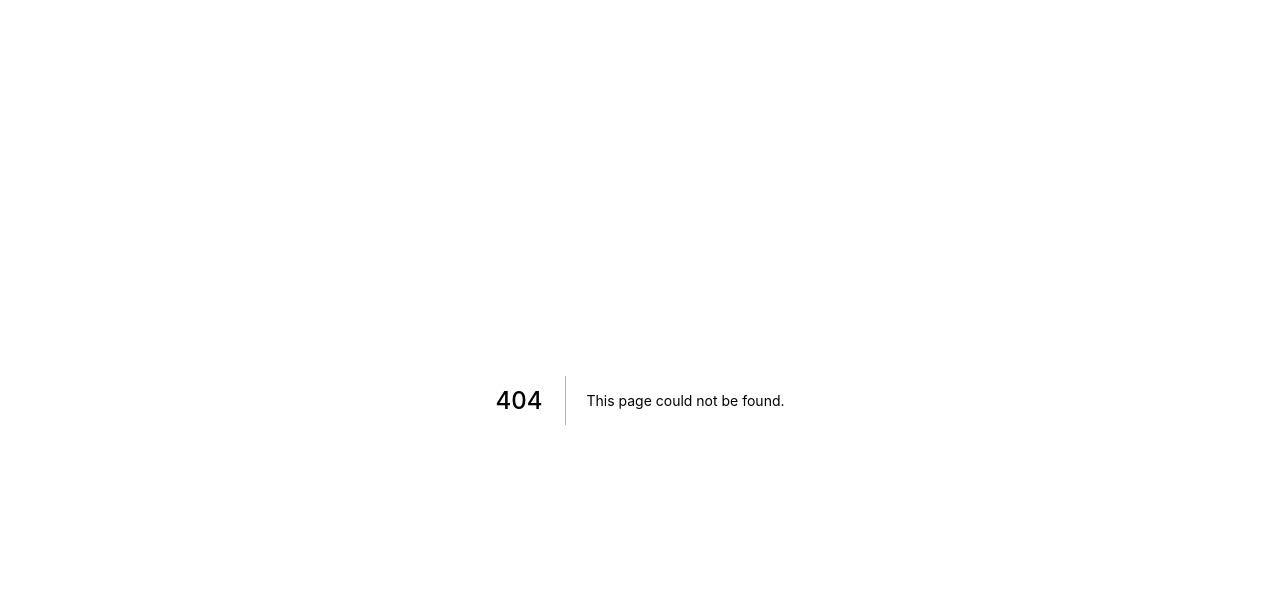
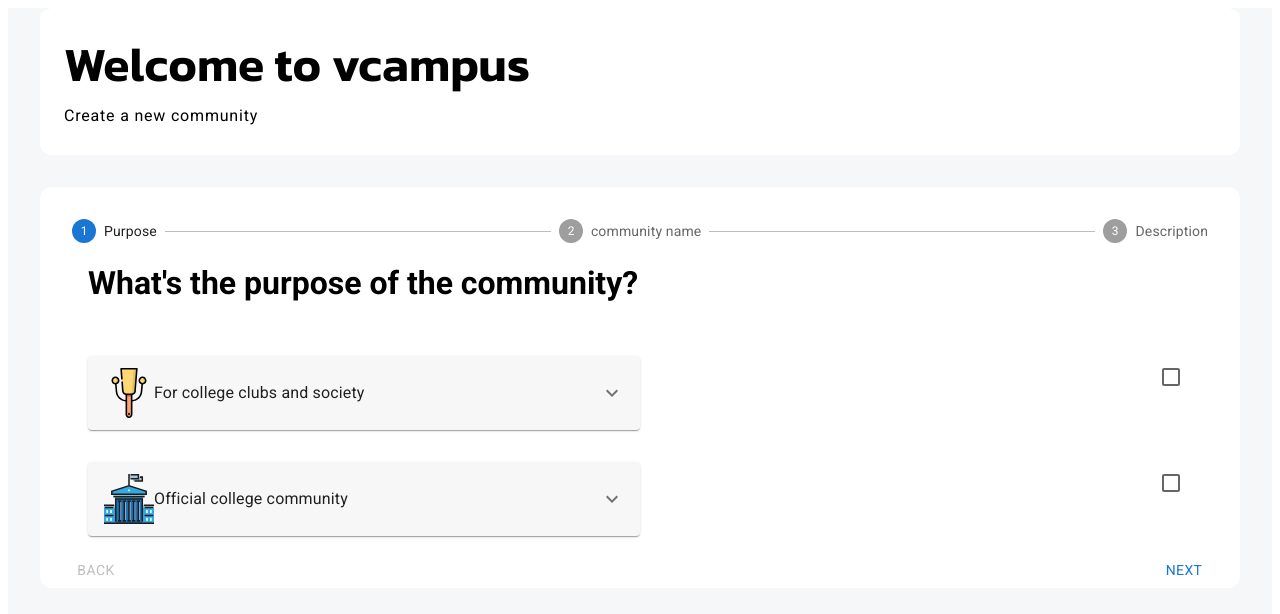
Before and after one commit to KrishnaTyagi01/vcampus, a Next.js app: page /newcommunity in a window 1280 px wide. Before the commit this address had no page. Shown: the top 614 px of the page. Built offline with nearby package versions, Linux system fonts and the light colour scheme; no server answers.

Commit message:
new community ui

```diff
--- /dev/null
+++ b/src/pages/newcommunity.js
@@ -0,0 +1,263 @@
+import React, { useState, useEffect } from "react";
+import { Container } from "@mui/material";
+import { Typography, TextField, Button } from "@mui/material";
+import Image from "next/image";
+import nouser from "../assets/nouser.jpg";
+
+import { useSession } from "next-auth/react";
+import Link from "next/link";
+
+import Box from "@mui/material/Box";
+import Stepper from "@mui/material/Stepper";
+import Step from "@mui/material/Step";
+import StepLabel from "@mui/material/StepLabel";
+import Paper from "@mui/material/Paper";
+import { Accordion, AccordionDetails, AccordionSummary } from "@mui/material";
+import ExpandMoreIcon from "@mui/icons-material/ExpandMore";
+import Checkbox from "@mui/material/Checkbox";
+import clubImg from "../assets/clubs.svg";
+import collegeImg from "../assets/college.svg";
+import CheckCircleOutlineIcon from "@mui/icons-material/CheckCircleOutline";
+
+const steps = ["Purpose", "community name", "Description"];
+
+function NewCommunity() {
+  const { data: session, status } = useSession();
+
+  const [activeStep, setActiveStep] = React.useState(0);
+  const [skipped, setSkipped] = React.useState(new Set());
+
+  const isStepOptional = (step) => {
+    return step === 1;
+  };
+
+  const isStepSkipped = (step) => {
+    return skipped.has(step);
+  };
+
+  const handleNext = () => {
+    let newSkipped = skipped;
+    if (isStepSkipped(activeStep)) {
+      newSkipped = new Set(newSkipped.values());
+      newSkipped.delete(activeStep);
+    }
+
+    setActiveStep((prevActiveStep) => prevActiveStep + 1);
+    setSkipped(newSkipped);
+  };
+
+  const handleBack = () => {
+    setActiveStep((prevActiveStep) => prevActiveStep - 1);
+  };
+
+  const handleSkip = () => {
+    if (!isStepOptional(activeStep)) {
+      // You probably want to guard against something like this,
+      // it should never occur unless someone's actively trying to break something.
+      throw new Error("You can't skip a step that isn't optional.");
+    }
+
+    setActiveStep((prevActiveStep) => prevActiveStep + 1);
+    setSkipped((prevSkipped) => {
+      const newSkipped = new Set(prevSkipped.values());
+      newSkipped.add(activeStep);
+      return newSkipped;
+    });
+  };
+
+  const handleReset = () => {
+    setActiveStep(0);
+  };
+
+  return (
+    <div className="bg-gray-100/75	min-h-screen flex flex-col items-center ">
+      <Container className="bg-white rounded-xl flex flex-col justify-center items-center mb-8">
+        <h1 className="font-kanit text-5xl">Welcome to vcampus</h1>
+        <h5
+          style={{ marginTop: "-1rem" }}
+          className="font-roboto font-light tracking-wider text-base"
+        >
+          Create a new community
+        </h5>
+      </Container>
+
+      <Container className="bg-white rounded-xl">
+        <Box sx={{ width: "100%" }} className="mt-8">
+          <Stepper activeStep={activeStep}>
+            {steps.map((label, index) => {
+              const stepProps = {};
+              const labelProps = {};
+              if (isStepSkipped(index)) {
+                stepProps.completed = false;
+              }
+              return (
+                <Step key={label} {...stepProps}>
+                  <StepLabel {...labelProps}>{label}</StepLabel>
+                </Step>
+              );
+            })}
+          </Stepper>
+          {activeStep === steps.length ? (
+            <React.Fragment>
+              <div className="flex items-center justify-center mt-12">
+                <CheckCircleOutlineIcon
+                  style={{ color: "green", width: "4rem", height: "4rem" }}
+                />
+                <h1 className="font-roboto">
+                  You have successfully created your community
+                </h1>
+              </div>
+              <Box sx={{ display: "flex", flexDirection: "row", pt: 2 }}>
+                <Box sx={{ flex: "1 1 auto" }} />
+                <Button onClick={handleReset}>Go to Dashboard</Button>
+              </Box>
+            </React.Fragment>
+          ) : (
+            <React.Fragment>
+              <Container>
+                {activeStep == 0 && (
+                  <>
+                    <div>
+                      <h1 className="font-roboto">
+                        What's the purpose of the community?
+                      </h1>
+                      <div className="flex w-full justify-between items-center">
+                        <Accordion
+                          style={{
+                            backgroundColor: "rgba(176,176,176, .1)",
+                            width: "50%",
+                          }}
+                          className="mt-8"
+                          id="accordion"
+                        >
+                          <AccordionSummary
+                            expandIcon={<ExpandMoreIcon />}
+                            aria-controls="panel1a-content"
+                            id="panel1a-header"
+                          >
+                            <div className="flex items-center">
+                              <Image src={clubImg} height="50px" width="50px" />
+                              <Typography className="font-kanit font-bold text-xl ml-6">
+                                For college clubs and society
+                              </Typography>
+                            </div>
+                          </AccordionSummary>
+                          <AccordionDetails>
+                            <Typography id="font-roboto">For clubs </Typography>
+                          </AccordionDetails>
+                        </Accordion>
+                        <Checkbox color="success" />
+                      </div>
+                      <div className="flex w-full justify-between items-center">
+                        <Accordion
+                          style={{
+                            backgroundColor: "rgba(176,176,176, .1)",
+                            width: "50%",
+                          }}
+                          id="accordion"
+                          className="mt-8"
+                        >
+                          <AccordionSummary
+                            expandIcon={<ExpandMoreIcon />}
+                            aria-controls="panel1a-content"
+                            id="panel1a-header"
+                          >
+                            <div className="flex items-center">
+                              <Image
+                                src={collegeImg}
+                                height="50px"
+                                width="50px"
+                              />
+                              <Typography className="font-kanit font-bold text-xl ml-6">
+                                Official college community
+                              </Typography>
+                            </div>
+                          </AccordionSummary>
+                          <AccordionDetails>
+                            <Typography id="font-roboto">Official </Typography>
+                          </AccordionDetails>
+                        </Accordion>
+                        <Checkbox color="success" />
+                      </div>
+                    </div>
+                  </>
+                )}
+
+                {activeStep == 1 && (
+                  <>
+                    <h1 className="font-roboto">
+                      Give a name to your community
+                    </h1>
+                    <div className="px-4 py-4 flex justify-between items-center">
+                      <Typography>Community Name</Typography>
+                      <TextField
+                        id="fullWidth"
+                        placeholder="Give a unique name to your community"
+                        // onChange={handleChange("fullName")}
+                        // value={fullName}
+                        style={{ width: "60%", borderRadius: "50%" }}
+                        variant="outlined"
+                      />
+                    </div>
+                  </>
+                )}
+
+                {activeStep == 2 && (
+                  <>
+                    <h1 className="font-roboto">
+                      Give a small description of your community
+                    </h1>
+                    <TextField
+                      id="outlined-multiline-static"
+                      label="description"
+                      multiline
+                      rows={4}
+                      className="w-full mt-6"
+                      defaultValue="Write something about your community"
+                    />
+                  </>
+                )}
+              </Container>
+              <Box sx={{ display: "flex", flexDirection: "row", pt: 2 }}>
+                <Button
+                  color="inherit"
+                  disabled={activeStep === 0}
+                  onClick={handleBack}
+                  sx={{ mr: 1 }}
+                >
+                  Back
+                </Button>
+                <Box sx={{ flex: "1 1 auto" }} />
+                {/* {isStepOptional(activeStep) && (
+                  <Button color="inherit" onClick={handleSkip} sx={{ mr: 1 }}>
+                    Skip
+                  </Button>
+                )} */}
+
+                <Button onClick={handleNext}>
+                  {activeStep === steps.length - 1 ? "Finish" : "Next"}
+                </Button>
+              </Box>
+            </React.Fragment>
+          )}
+        </Box>
+      </Container>
+    </div>
+  );
+}
+
+const top100Films = [
+  { label: "The Shawshank Redemption", year: 1994 },
+  { label: "The Godfather", year: 1972 },
+  { label: "The Godfather: Part II", year: 1974 },
+  { label: "The Dark Knight", year: 2008 },
+  { label: "12 Angry Men", year: 1957 },
+  { label: "Schindler's List", year: 1993 },
+  { label: "Pulp Fiction", year: 1994 },
+  {
+    label: "The Lord of the Rings: The Return of the King",
+    year: 2003,
+  },
+];
+
+export default NewCommunity;
```
Also changed, not shown: src/assets/clubs.svg (added), src/assets/college.svg (added).
